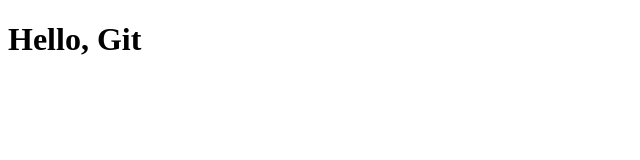
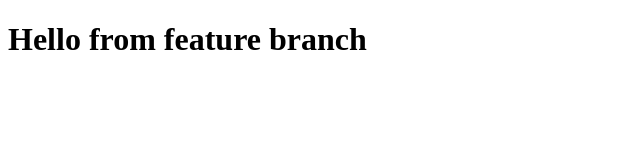
Before and after one commit to rodrick211225/real-project-website, a plain HTML site: page index.html in a window 1280 px wide. Shown: the whole page, without its empty margins (0-640 px from the left). Drawn offline with Linux system fonts and the light colour scheme.

Commit message:
Update header text

```diff
--- a/index.html
+++ b/index.html
@@ -5,6 +5,6 @@
     <title>Real Project</title>
   </head>
   <body>
-    <h1>Hello, Git</h1>
+    <h1>Hello from feature branch</h1>
   </body>
 </html>
```
